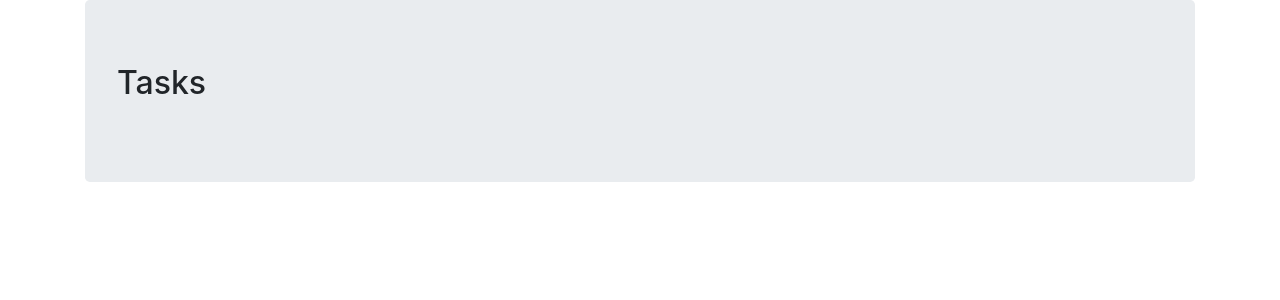
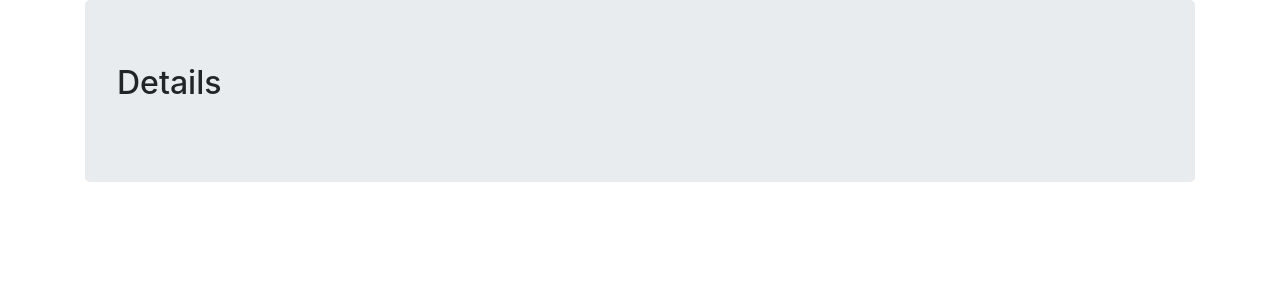
Before and after one commit to MichalM47/todo_project, a Django app: template task/templates/task_details.html in a window 1280 px wide. Shown: the part 56-356 px from the top of the page. Run offline with Django 3.2, Linux system fonts and the light colour scheme; the template is opened without the code that fills it, so the values that code supplies are empty; some libraries are stand-ins or nearby versions.

Commit message:
commit before classes

```diff
--- a/account/forms.py
+++ b/account/forms.py
@@ -10,7 +10,7 @@ class UserCreationFormCustom(UserCreationForm):
         fields = ['first_name', 'last_name', 'username']
 
     nick = forms.CharField(label='Enter nickname', widget=forms.Textarea, min_length=2, max_length=10)
-    biography = forms.CharField(label='Tell us your story with movies', widget=forms.Textarea, min_length=5)
+    biography = forms.CharField(label='Tell us your story', widget=forms.Textarea, min_length=5)
 
     @atomic
     def save(self, commit=True):
--- a/task/templates/task.html
+++ b/task/templates/task.html
@@ -3,9 +3,9 @@
     <h2> Tasks </h2>
     <ul>
         {% for task in taskslist %}
-        {% if task.list_id_id == user.id %}
+        {% if task.list_id_id == list_id %}
             <li>
-           {{ forloop.counter }} <a href="{% url 'details' %}">{{task.name }}</a>
+            <a href="{% url 'details' %}" task.name >{{task.name }}</a>
 
                 <div class="my-2"></div>
 
--- a/task/templates/task_details.html
+++ b/task/templates/task_details.html
@@ -1,6 +1,6 @@
 {% extends 'base.html' %}
 {% block content %}
-    <h2> Tasks </h2>
+    <h2> Details </h2>
     <ul>
         {% for detail in details %}
         {% if detail.list_id_id == 1 %}
--- a/task/templates/todo_list.html
+++ b/task/templates/todo_list.html
@@ -5,7 +5,7 @@
         {% for list in todolist %}
         {% if list.user_id_id == user.id %}
             <li>
-           {{ forloop.counter }} <a href="{% url 'tasks_list' %}">{{list.name }}</a>
+            <a href="{% url 'tasks_list' %}">{{list.name }}</a>
 
                 <div class="my-2"></div>
 
```
